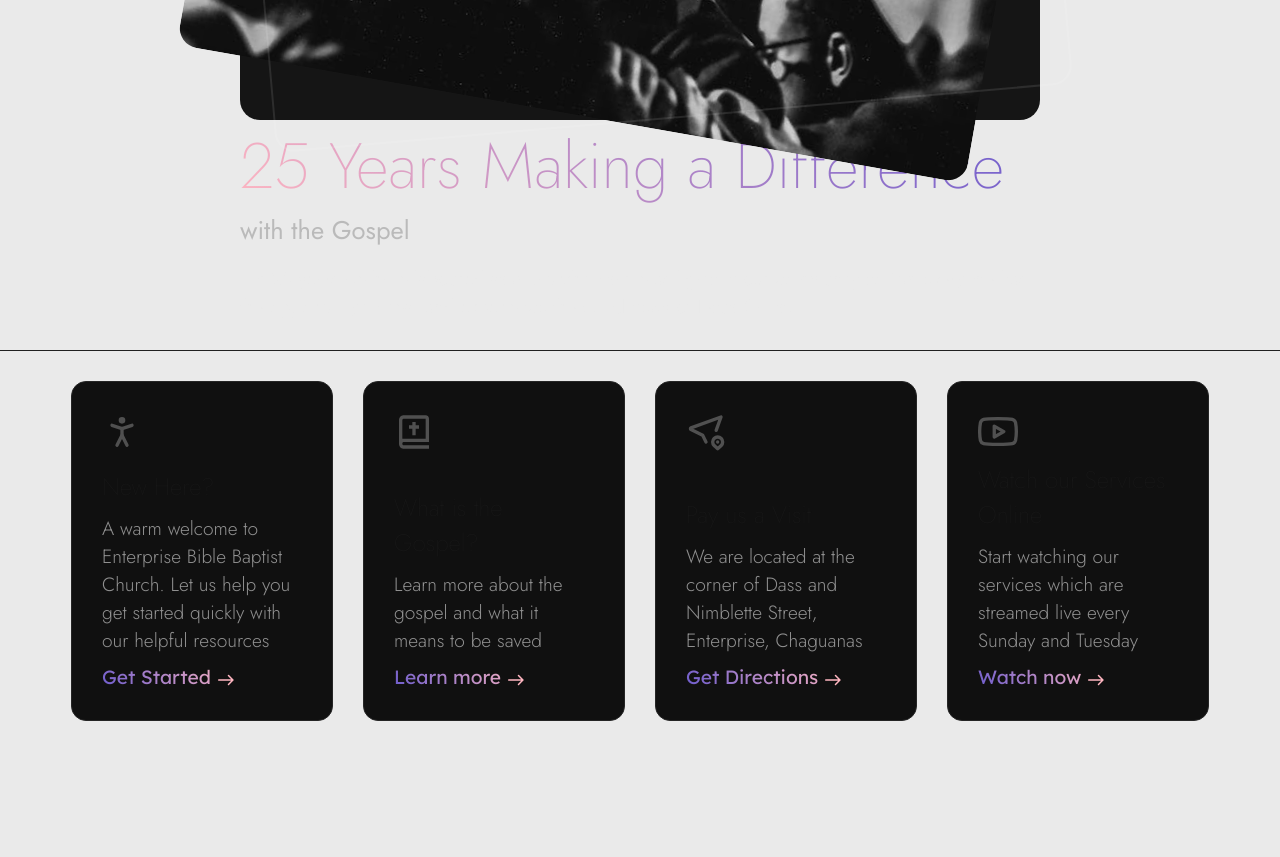
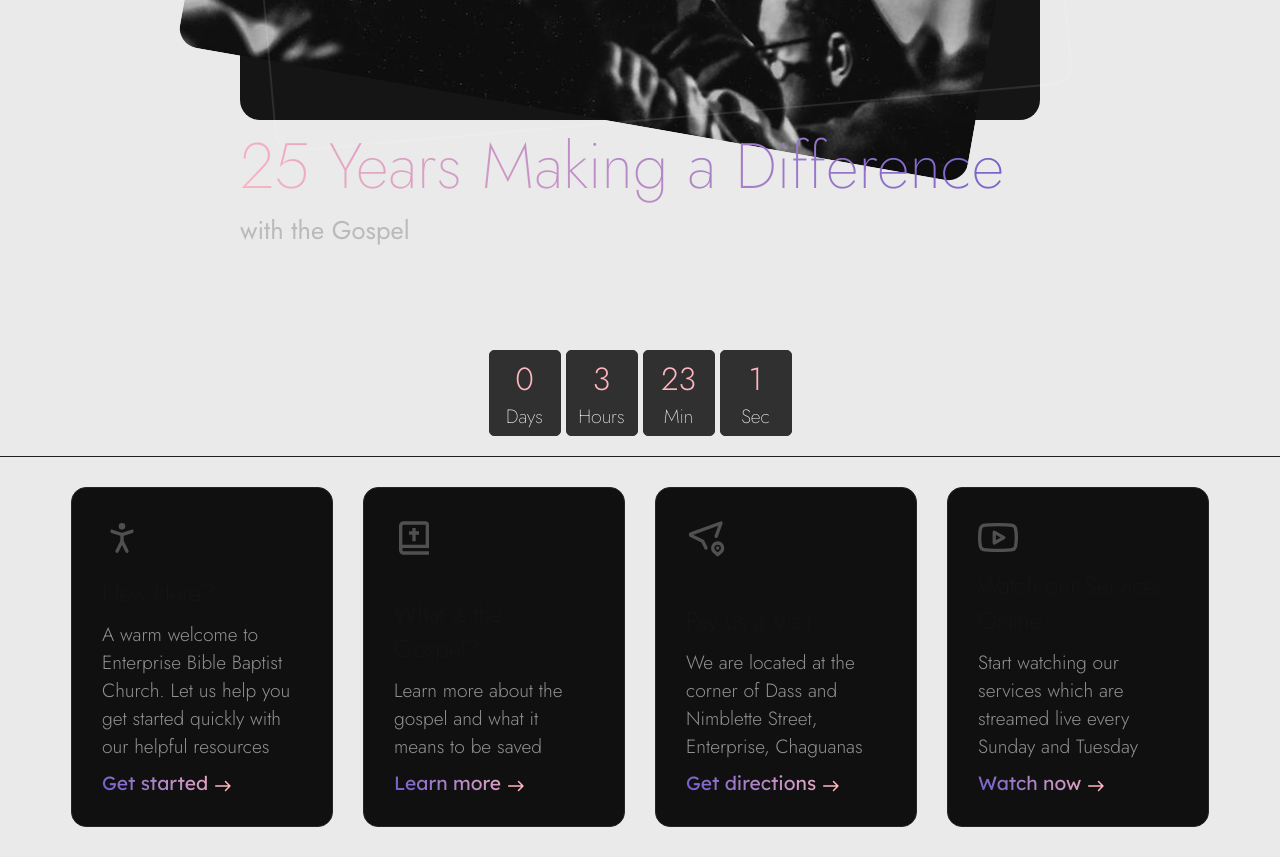
Before and after one commit to sgarcia97/test-app, a Next.js app: page / in a window 1280 px wide. Shown: the part 800-1657 px from the top of the page. Before the commit the page ends 1551 px from the top, so only its background shows below. Built offline with nearby package versions, Linux system fonts and the light colour scheme.

Commit message:
added countdown

```diff
--- /dev/null
+++ b/app/components/Countdown.tsx
@@ -0,0 +1,80 @@
+import {useEffect, useState} from "react"
+
+const Countdown = () => {
+  const [co,setCo] = useState(0);
+  const [min,setMin] = useState(0)
+  const [sec, setSec] = useState(0)
+  const [hour, setHour] = useState(0)
+  const [day,setDay] = useState(0)
+  useEffect(() => {
+
+
+      let nd = new Date();
+      let wd = nd.getDay();
+      let ti = nd.getHours();
+      let pbs = new Date("Jan 28, 2025 19:00:00").getTime();
+      let sm = new Date("Jan 26, 2025 10:00:00").getTime();
+      let se = new Date("Jan 26, 2025 17:30:00").getTime();
+      let md = new Date("Jun 8, 2021 19:00:00").getTime();
+      let t1 = "Sunday Morning Service";
+      let t2 = "Sunday Evening Service";
+      let t3 = "Prayer & Bible Study";
+      let cal, t = null;
+      if(wd == 2 && ti > 19 || wd > 2){cal = sm; t = t1;}else{
+          if(wd == 2 && ti < 19){cal = pbs; t = t3;}else{
+              if(wd == 0 && ti < 10){cal = sm; t = t1;} else{
+      if(wd == 0 && ti > 10){cal = se; t = t2;}else{
+          if(wd == 0 && ti > 17 || wd == 1){cal = pbs; t = t3;}else{cal = "";}
+      }
+      }}}
+      // Set the date we're counting down to
+      let countDownDate = cal;
+
+      // Update the count down every 1 second
+      let x = setInterval(() => {
+
+        // Get today's date and time
+      let now = new Date().getTime();
+
+        // Find the distance between now and the count down date
+      let distance = countDownDate - now;
+
+        // Time calculations for days, hours, minutes and seconds
+      let days = Math.floor(distance / (1000 * 60 * 60 * 24));
+      let hours = Math.floor((distance % (1000 * 60 * 60 * 24)) / (1000 * 60 * 60));
+      let minutes = Math.floor((distance % (1000 * 60 * 60)) / (1000 * 60));
+      let seconds = Math.floor((distance % (1000 * 60)) / 1000);
+
+         //Display the result in the element with id="demo"
+
+      //setMin(minutes)
+      setSec(seconds)
+      setMin(minutes)
+      setHour(hours)
+      setDay(days)
+
+        // If the count down is finished, write some text
+      if (distance < 0) {
+          clearInterval(x);
+          //ti = "In Progress";
+      }
+      }, 1000);
+
+      return () => clearInterval(x)
+
+  },[])
+
+  return (
+    <>
+    <div className="countdown-wrapper">
+        <div className="count">{day}<span>Days</span></div>
+        <div className="count">{hour}<span>Hours</span></div>
+        <div className="count">{min}<span>Min</span></div>
+        <div className="count">{sec}<span>Sec</span></div>
+    </div>
+    </>
+  )
+
+}
+
+export default Countdown;
--- a/app/components/Header.tsx
+++ b/app/components/Header.tsx
@@ -12,7 +12,7 @@ export const Header = () => {
 
     const [modal, setModal] = useState(false);
 
-    function handleModal(){
+    const handleModal = ()=>{
         setModal(true)
     }
 
--- a/app/globals.css
+++ b/app/globals.css
@@ -49,7 +49,7 @@ nav{
   display:flex;
   flex-flow:row nowrap;
   align-items:center;
-  justify-content: flex-start;
+  justify-content: space-between;
   color:#ffffff;
   background-color:#151515;
   gap:20px;
@@ -134,6 +134,7 @@ font-size:40px;
   background-image: linear-gradient(45deg,var(--pink),var(--purple) );
   color: transparent;
   background-clip: text;
+  z-index:1;
 }
 
 .landing-subtitle{
@@ -145,6 +146,37 @@ font-size:40px;
   margin-top:15px;
   font-weight:300;
   color:#eaeaea;
+}
+
+.countdown-wrapper{
+display:flex;
+flex-flow:row nowrap;
+align-items: center;
+justify-content: center;
+gap:5px;
+padding-inline:20px;
+padding-bottom:20px;
+}
+
+.count{
+  display:flex;
+  flex-flow:column nowrap;
+  justify-content: center;
+  border:solid 1px #303030;
+  border-radius: 5px;
+  padding:5px;
+  text-align: center;
+  font-weight:300;
+  color:var(--pink);
+  font-size:var(--large);
+  width:60px;
+  background-color: #303030;
+}
+
+.count span{
+  font-weight:200;
+  font-size:var(--normal);
+  color:#fff;
 }
 
 .page{
@@ -358,11 +390,13 @@ i{
   text-decoration:none;
   -webkit-transition:all 0.2s ease-in-out;
   transition:all 0.2s ease-in-out;
+  font-weight:300;
+  font-size:var(--large);
 }
 
 .active-link{
   color:var(--pink) !important;
-  font-size:var(--medium);
+  font-size:3rem;
   text-decoration: none;
   -webkit-transition:all 0.2s ease-in-out;
   transition:all 0.2s ease-in-out;
--- a/app/home/page.tsx
+++ b/app/home/page.tsx
@@ -1,4 +1,4 @@
-import Image from "next/image";
+'use client'
 import {Header} from "../components/Header"
 import Landing from "../components/Landing"
 import {CardWrapper, Card} from "../components/Card"
@@ -6,8 +6,12 @@ import { LuPersonStanding } from "react-icons/lu";
 import { BiBible } from "react-icons/bi";
 import { FiYoutube } from "react-icons/fi";
 import { TbLocationPin } from "react-icons/tb";
+import {useEffect, useState} from "react";
+import Countdown from "../components/Countdown"
 
 export default function Page() {
+
+
   return (
     <>
       <Header/>
@@ -15,11 +19,12 @@ export default function Page() {
         title="25 Years Making a Difference"
         subtitle="with the Gospel"
         desc="For 25 years we have laboured as a church to shine as lights in our community so that everyone has the opportunity to hear and experience the good news of Jesus Christ."/>
+        <div>{<Countdown/>}</div>
       <CardWrapper center={true}>
         <Card
         title="New Here?"
         img={<LuPersonStanding className="icon-small"/>}
-        desc="A warm welcome to Enterprise Bible Baptist Church. Let us help you get started quickly with our helpful resources" bname="Get Started" blink="/new" visible={true}/>
+        desc="A warm welcome to Enterprise Bible Baptist Church. Let us help you get started quickly with our helpful resources" bname="Get started" blink="/new" visible={true}/>
         <Card
         title="What is the Gospel?"
         img={<BiBible className="icon-small"/>}
@@ -27,7 +32,7 @@ export default function Page() {
         <Card
         title="Pay us a Visit"
         img={<TbLocationPin className="icon-small"/>}
-        desc="We are located at the corner of Dass and Nimblette Street, Enterprise, Chaguanas" blink="/contact" bname="Get Directions" visible={true}/>
+        desc="We are located at the corner of Dass and Nimblette Street, Enterprise, Chaguanas" blink="/contact" bname="Get directions" visible={true}/>
         <Card
         title="Watch our Services Online"
         img={<FiYoutube className="icon-small"/>}
```
